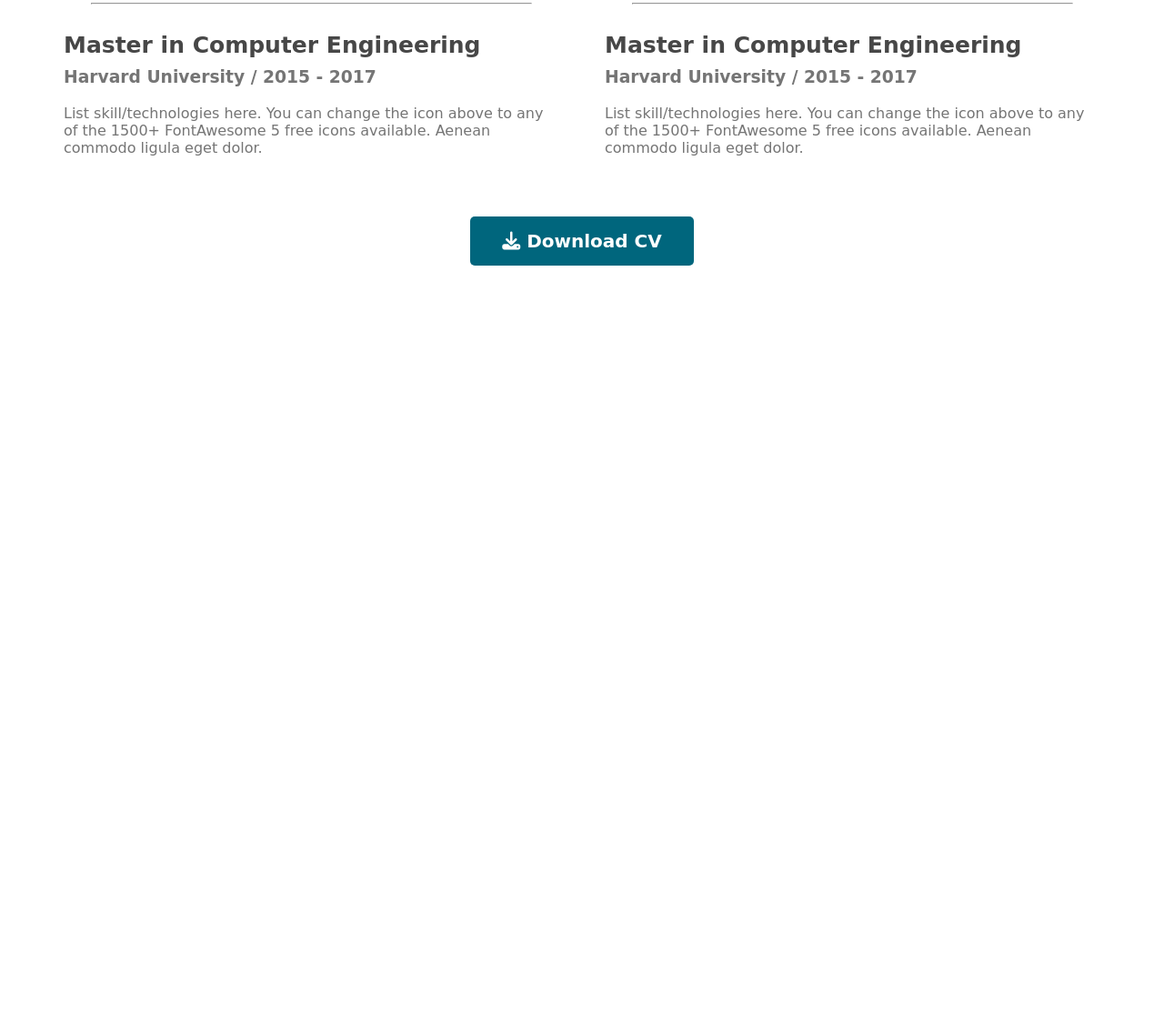
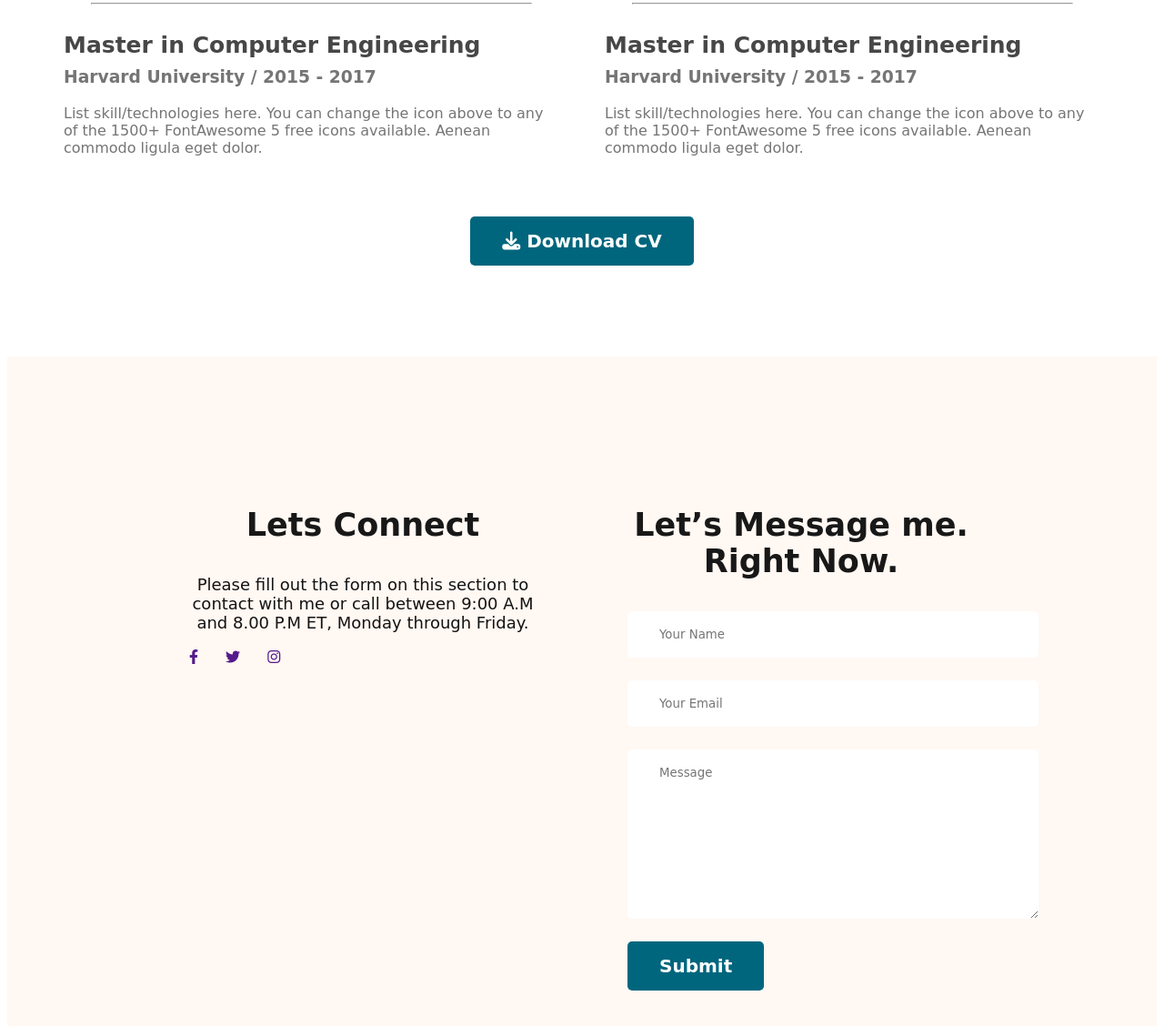
Before and after one commit to MdSHiFaTRaHMaN/PortfolioBySHiFaT, a plain HTML site: page index.html in a window 1280 px wide. Shown: the part 2740-3868 px from the top of the page at 91% size. Before the commit the page ends 3040 px from the top, so only its background shows below. Drawn offline with Linux system fonts and the light colour scheme; a web font is replaced by a local one.

Commit message:
footer section Complate

```diff
--- a/Style/style.css
+++ b/Style/style.css
@@ -190,3 +190,32 @@ main section {
     text-align: center;
     margin-top: 50px;
 }
+/* footer style */
+footer {
+    display: flex;
+    gap: 100px;
+    background: #FFF8F3;
+    margin-top: 100px;
+    padding: 130px 200px;
+}
+
+.footer-column {
+    width: 50%;
+}
+
+.social-links a {
+    margin-right: 25px;
+}
+
+.contact input[type="text"],
+.contact input[type="email"],
+textarea {
+    display: block;
+    margin-bottom: 25px;
+    padding: 18px 35px;
+    color: #757575;
+    border-radius: 5px;
+    background: #FFF;
+    border: 0;
+    width: 100%;
+}
--- a/index.html
+++ b/index.html
@@ -40,6 +40,7 @@
     <!-- Header Section End -->
 
     <main>
+        <!-- About section Start -->
         <section class="about">
             <h3 class="section-title">About Me</h3>
             <p class="section-description">
@@ -49,7 +50,6 @@
                 mata.
             </p>
             <div class="about-info-container">
-                <!-- .about-info*4>h4.info-title+p.info-description -->
                 <div class="about-info">
                     <h4 class="info-title">Name:</h4>
                     <p class="info-description">SHiFaT RaHMaN</p>
@@ -68,6 +68,7 @@
                 </div>
             </div>
         </section>
+        <!-- About section Start -->
 
         <!-- what i do section start -->
         <section>
@@ -104,6 +105,8 @@
                 </div>
             </div>
         </section>
+        <!-- what i do section start -->
+
         <!-- Resume Section  Start-->
         <section>
             <h3 class="section-title">A summary of My Resume</h3>
@@ -134,8 +137,6 @@
                             to any of the 1500+ FontAwesome 5 free icons available. Aenean commodo ligula eget dolor.
                         </p>
                     </div>
-
-
                 </div>
                 <div class="resume-column">
                     <h3 class="resume-column-title">My Experience</h3>
@@ -168,6 +169,30 @@
                 <button class="btn-primary"><i class="fa-solid fa-download"></i> Download CV</button>
             </div>
         </section>
+            <!-- Resume Section  Start-->
     </main>
+            <!-- footer section Start-->
+         <footer>
+           <div class="footer-column">
+            <h3 class="section-title">Lets Connect</h3>
+            <p class="section-description">
+                Please fill out the form on this section to contact with me or call between 9:00 A.M and 8.00 P.M ET, Monday through Friday.
+            </p>
+            <div class="social-links">
+                <a href=""><i class="fa-brands fa-facebook-f"></i></a>
+                <a href=""><i class="fa-brands fa-twitter"></i></a>
+                <a href=""><i class="fa-brands fa-instagram"></i></a>
+            </div>
+        </div>
+        <div class="footer-column">
+            <h3 class="section-title">Let’s Message me. Right Now.</h3>
+            <form class="contact" action="">
+                <input type="text" placeholder="Your Name">
+                <input type="email" name="" placeholder="Your Email" id="">
+                <textarea name="" placeholder="Message" id="" cols="20" rows="10"></textarea>
+                <input class="btn-primary" type="submit" value="Submit">
+            </form>
+        </div>
+    </footer>
 </body>
 </html>
```
